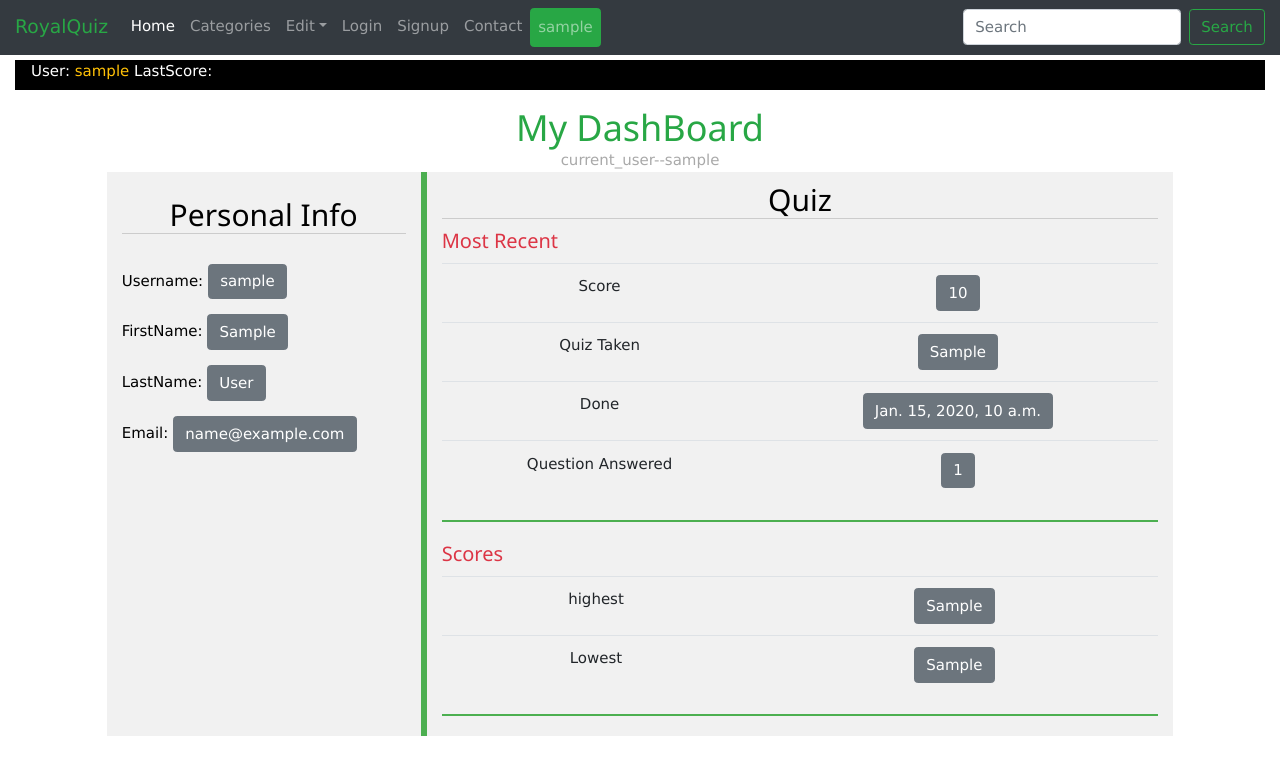
After one commit to royaleagle-dev/royal_quiz, a Django app: page /dashboard/ in a window 1280 px wide. The commit adds this page. Shown: the top 775 px of the page. Run offline with Django 3.2, Linux system fonts and the light colour scheme; a user stored in the database is signed in; tables that the repository leaves empty hold one stand-in row (values such as "Sample post"); some libraries are stand-ins or nearby versions.

Commit message:
version 2.0 beta-- updated some minor bugs

```diff
--- a/Royal/urls.py
+++ b/Royal/urls.py
@@ -29,6 +29,8 @@ urlpatterns = [
     path('my_categories/', views.CategoryListView.as_view(), name = 'mycatlist'),
     path('mlogin/', views.mylogin, name = 'mylogin'),
     path('login_processor/', views.login_processor, name = 'login_processor'),
+    path('dashboard/', views.dashboard, name = 'dashboard'),
+    path('postProcessor/', views.postProcessor, name = 'postProcessor')
 ]
 
 urlpatterns += [
--- a/quiz/forms.py
+++ b/quiz/forms.py
@@ -6,7 +6,7 @@ class SignupForm(forms.ModelForm):
     class Meta:
         model = MyUser
         fields = '__all__'
-        exclude = ['score', 'last_score', 'temp_question_range']
+        exclude = ['score', 'last_score', 'temp_question_range','highest_score','lowest_score', 'score_depo', 'most_recent_quiz']
         #exclude score and last_score from signin form
         widgets = {
             'firstname': forms.TextInput(attrs={'class': 'form-control'}),
--- a/quiz/models.py
+++ b/quiz/models.py
@@ -41,6 +41,7 @@ class Choice(models.Model):
     def __str__(self):
         return self.choice
 
+import datetime
 class MyUser(models.Model):
     firstname = models.CharField(max_length = 200)
     lastname = models.CharField(max_length = 200)
@@ -49,8 +50,12 @@ class MyUser(models.Model):
     email = models.EmailField(max_length = 200)
     added = models.DateTimeField(auto_now_add = True)
     score = models.IntegerField(default = 0)
-    last_score = models.IntegerField(default = 0)
+    highest_score = models.CharField(max_length = 200)
+    lowest_score = models.CharField(max_length = 200)
     temp_question_range = models.IntegerField(default = 0)
+    most_recent_quiz = models.CharField(max_length = 200, default = '')
+    date_done = models.DateTimeField(auto_now = True)
+    score_depo = models.CharField(max_length = 10000)
 
     def __str__(self):
         return self.username
--- a/quiz/static/css/custom.css
+++ b/quiz/static/css/custom.css
@@ -6,6 +6,10 @@
 
 .littleSpaceDown{
     margin-bottom: 20px;
+}
+
+.littleSpaceUp{
+    margin-top: 30px;
 }
 
 .txtWhiteP{
@@ -30,3 +34,8 @@
 .mypad{
     padding:15px
 }
+
+.verySmall{
+    font-size = 0.7em;
+    color:darkgray;
+}
--- a/quiz/templates/quiz/base.html
+++ b/quiz/templates/quiz/base.html
@@ -52,7 +52,7 @@
           				Edit</a>
         				<div class="dropdown-menu" aria-labelledby="navbarDropdown">
           					<a class="dropdown-item" href="">Questions</a>
-                            <a class="dropdown-item" href="">DashBoard</a>
+                            <a class="dropdown-item" href="{%url 'dashboard'%}">DashBoard</a>
           					<div class="dropdown-divider"></div>
           						<a class="dropdown-item" href="#">Promotions</a>
         					</div>
--- a/quiz/templates/quiz/contact.html
+++ b/quiz/templates/quiz/contact.html
@@ -11,8 +11,8 @@
   </div>
 
     <div class="form-group">
-    <label for="exampleFormControlInput1">Username</label>
-    <input type="email" class="form-control" id="exampleFormControlInput1" placeholder="{%if user.is_authenticated%}{{user.username}}{%endif%}">
+    <label for="username">Username</label>
+    <input type="text" class="form-control" id="username" placeholder="{%if user.is_authenticated%}{{user.username}}{%endif%}">
   </div>
 
 
--- /dev/null
+++ b/quiz/templates/quiz/dashboard.html
@@ -0,0 +1,81 @@
+{%extends "quiz/base.html"%}
+
+{%block title%}
+Dashboard
+{%endblock%}
+
+{%block content%}
+<div align = "center">
+<h1 class = "text-success" style = "margin-bottom:0px;">My DashBoard<br></h1>
+<span class = "verySmall">current_user--{{current_user}}</span>
+</div>
+<div class = "row">
+
+    <div class = "col-md-3 offset-md-1 w3-light-grey mypad w3-border-green w3-rightbar">
+
+        <h2 align = "center" class = "w3-border-bottom">Personal Info</h2>
+
+        <p class = "littleSpaceUp">Username: <button class = "btn btn-secondary">{{current_user.username}}</button></p>
+
+        <p>FirstName: <button class = "btn btn-secondary">{{current_user.firstname}}</button></p>
+
+        <p>LastName: <button class = "btn btn-secondary">{{current_user.lastname}}</button></p>
+
+        <p>Email: <button class = "btn btn-secondary">{{current_user.email}}</button></p>
+
+    </div>
+
+    <div class = "col-md-7 w3-light-grey">
+
+        <h2 align = "center" class = "w3-border-bottom">Quiz</h2>
+
+
+        <h4 class = "text-danger">Most Recent</h4>
+
+        <table class = "table">
+            <tr align = "center">
+                <td>Score</td>
+                <td><button class = "btn btn-secondary">{{current_user.score}}</button></td>
+            </tr>
+            <tr align = "center">
+                <td>Quiz Taken</td>
+                <td><button class = "btn btn-secondary">{{current_user.most_recent_quiz}}</button></td>
+            </tr>
+            <tr align = "center">
+                <td>Done</td>
+                <td><button class = "btn btn-secondary">{{current_user.date_done}}</button></td>
+            </tr>
+
+             <tr align = "center">
+                <td>Question Answered</td>
+                <td><button class = "btn btn-secondary">{{current_user.temp_question_range}}</button></td>
+            </tr>
+        </table>
+
+        <hr class = "w3-border-green w3-border-bottom">
+
+
+        <h4 class = "text-danger">Scores</h4>
+
+        <table class = "table">
+            <tr align = "center">
+                <td>highest</td>
+                <td><button class = "btn btn-secondary">{{current_user.highest_score}}</button></td>
+            </tr>
+
+            <tr align = "center">
+                <td>Lowest</td>
+                <td><button class = "btn btn-secondary">{{current_user.lowest_score}}</button></td>
+            </tr>
+
+
+        </table>
+
+        <hr class = "w3-border-green w3-border-bottom">
+
+
+    </div>
+
+</div>
+
+{%endblock%}
--- a/quiz/templates/quiz/quiz_page.html
+++ b/quiz/templates/quiz/quiz_page.html
@@ -43,7 +43,7 @@
 
     </script>-->
 
-    <button type = "button" class = 'btn btn-info' style = "float:left" onclick = "previous()">Previous</button>
+    <!--<button type = "button" class = 'btn btn-info' style = "float:left" onclick = "previous()">Previous</button>-->
 
 
 {{question_id_list}}
--- a/quiz/urls.py
+++ b/quiz/urls.py
@@ -9,7 +9,7 @@ urlpatterns = [
     path('end_exam/', views.end_exam, name = 'end_exam'),
     path('<str:category>/', views.category_detail, name = 'category_detail'),
     path('set_quiz/<str:subject>/', views.quiz_param, name = 'select'),
-    path('set_quiz/process/<str:subject>/', views.process, name = 'process'),
+    path('set_quiz/process/<str:subject>/', views.process, name = 'process')
 
 
 ]
--- a/quiz/views.py
+++ b/quiz/views.py
@@ -11,6 +11,14 @@ from django.http import QueryDict
 from django.views.generic import ListView, DetailView
 from django.contrib.auth import authenticate, login
 
+@login_required
+def dashboard(request):
+    current_user = request.user
+    current_user = MyUser.objects.get(username = current_user.username)
+    ctx = {
+        'current_user':current_user
+    }
+    return render(request, 'quiz/dashboard.html', ctx)
 
 def mylogin(request):
     return render(request, 'quiz/mlogin.html')
@@ -48,12 +56,6 @@ def index(request):
     question_count = Question.objects.all().count()
     category = Category.objects.all()
     available_question = Question.objects.count()
-    #user = request.user
-    #current_user = User.objects.get(id = user.id)
-    #USER = MyUser.objects.get(username = current_user.username)
-    #user_score = USER.score
-    #USER.score = 0
-    #USER.save()
     global question_id_list
     question_id_list = []
 
@@ -68,11 +70,11 @@ def index(request):
 
 @login_required
 def quiz_param(request, subject):
-    #global question_id_list
-    #question_id_list = [ ]
     current_user = request.user
     user = MyUser.objects.get(username = current_user.username)
     question_range = int(user.temp_question_range)
+    user.most_recent_quiz = str(subject)
+    user.save()
     ctx = {
         'subject':subject
     }
@@ -105,6 +107,31 @@ def process(request, subject):
     return redirect('quiz_page', subject = subject, pk = random.choice(question_id_list))
 
 
+def postProcessor(request):
+    current_user = request.user
+    user = MyUser.objects.get(username = current_user.username)
+    score = int(user.score)
+    user.score_depo += (str(score)+',')
+    user.save()
+
+    listOfScores = user.score_depo
+    y = str(listOfScores)
+    x = y.split(sep = ',')
+    temp = [ ]
+    if len(temp) == 0:
+        temp.append(int(0))
+    for item in x:
+        if item != ',':
+            if item != '':
+                temp.append(int(item))
+
+
+    user.highest_score = max(temp)
+    user.lowest_score = min(temp)
+    user.save()
+    return redirect('end_exam')
+
+
 
 @login_required
 def quiz_page(request, pk, subject):
@@ -127,7 +154,7 @@ def quiz_page(request, pk, subject):
 
     if num_visits == int(user.temp_question_range):
         del request.session['num_visits']
-        return redirect ('end_exam')
+        return redirect ('postProcessor')
 
     ctx = {
         'question':question,
@@ -138,12 +165,19 @@ def quiz_page(request, pk, subject):
     }
     return render(request, 'quiz/quiz_page.html', ctx)
 
+
+#work not yet done on this view.
 @login_required
 def mark(request, pk, subject):
     user = User()
 
     question = get_object_or_404(Question, pk = pk)
-    selected_choice = question.choice_set.get(pk=request.POST['choice'])
+
+    try:
+        selected_choice = question.choice_set.get(pk=request.POST['choice'])
+    except(KeyError, Choice.DoesNotExist):
+        messages.warning(request, 'you do not choose any option')
+        return redirect('index')
 
     associated_question = Question.objects.filter(subject__title = subject)
     for items in associated_question:
@@ -207,10 +241,4 @@ def signup(request):
 
 @login_required
 def end_exam(request):
-    user = request.user
-    user = User.objects.get(id = user.id)
-    user = MyUser.objects.get(username = user.username)
-    score = user.score
-    user.last_score = score
-    user.save()
-    return redirect('index')
+    return redirect('dashboard')
```
Also changed, not shown: quiz/migrations/0014_myuser_most_recent_quiz.py (added), quiz/migrations/0015_auto_20190814_1315.py (added), quiz/migrations/0016_remove_myuser_last_score.py (added), quiz/migrations/0017_myuser_score_depo.py (added), quiz/migrations/0018_auto_20190815_0939.py (added), quiz/migrations/0019_myuser_lowest_score.py (added).
